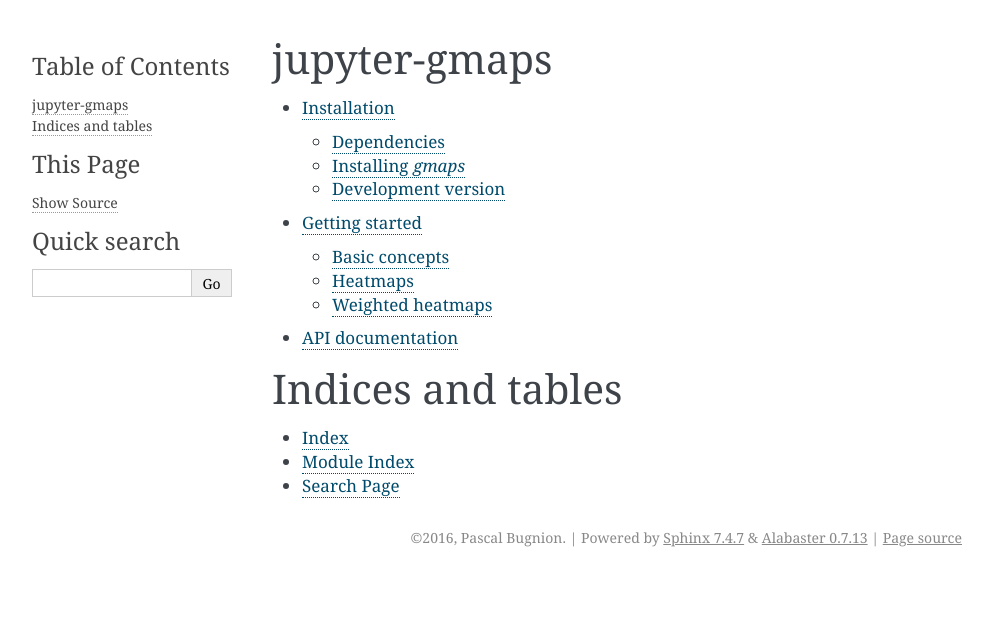
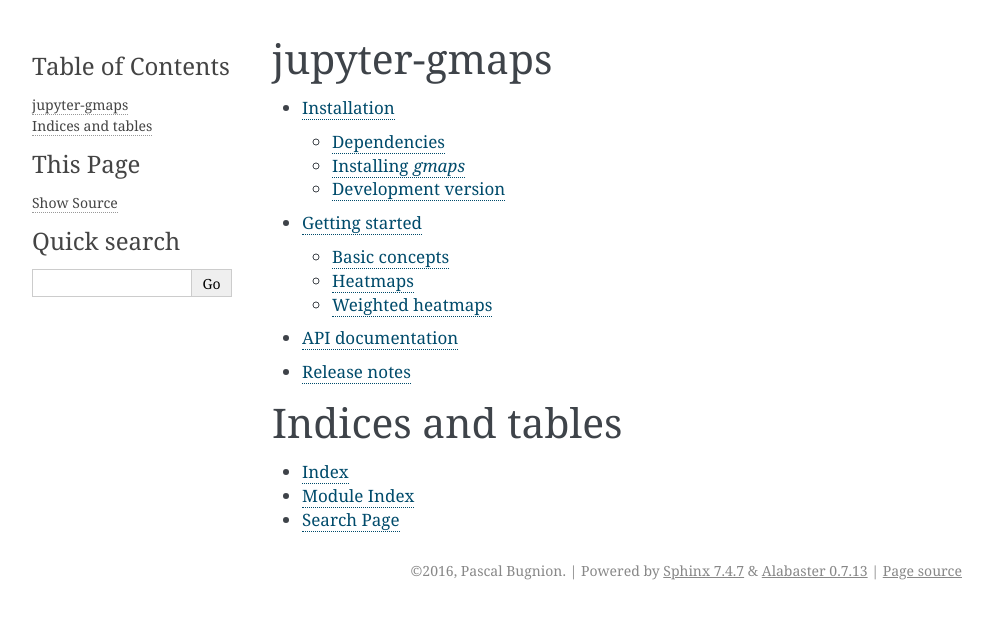
Before and after one commit to pbugnion/gmaps, a Sphinx documentation site: the page built from docs/source/index.rst, in a window 1280 px wide. Shown: the top 619 px of the page, without its empty margins (148-1141 px from the left). Built offline with Sphinx 7.4.7, drawn with Linux system fonts in a browser that asks for light colours.

Commit message:
Add release notes to documentation

```diff
--- a/docs/source/index.rst
+++ b/docs/source/index.rst
@@ -14,6 +14,12 @@
    api
 
 
+.. toctree::
+   :maxdepth: 1
+
+   release_notes
+
+
 
 Indices and tables
 ==================
--- a/docs/release_notes.rst
+++ b/docs/source/release_notes.rst
@@ -1,3 +1,6 @@
+
+Release notes
+-------------
 
 Version 0.3.0
 =============
```
